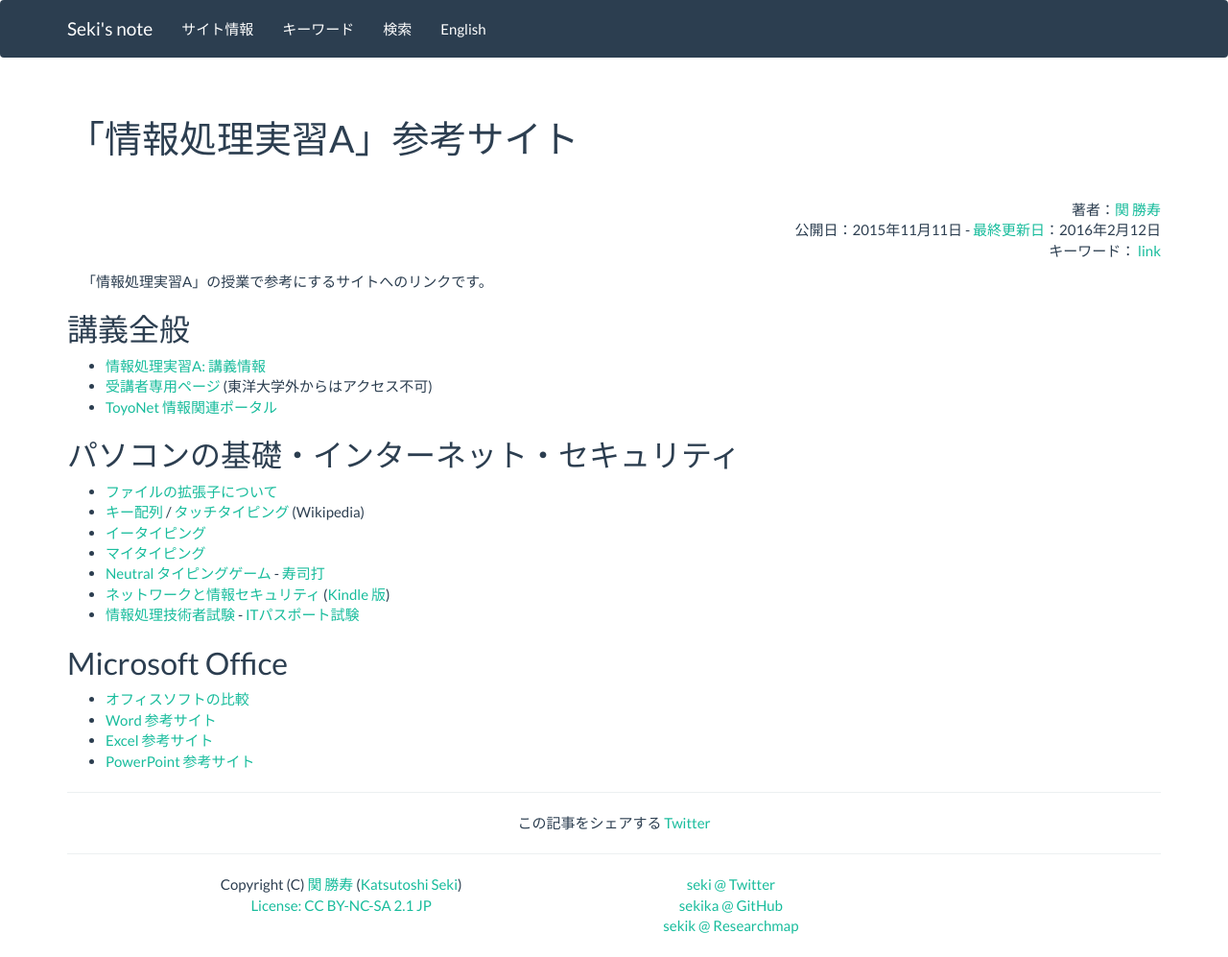
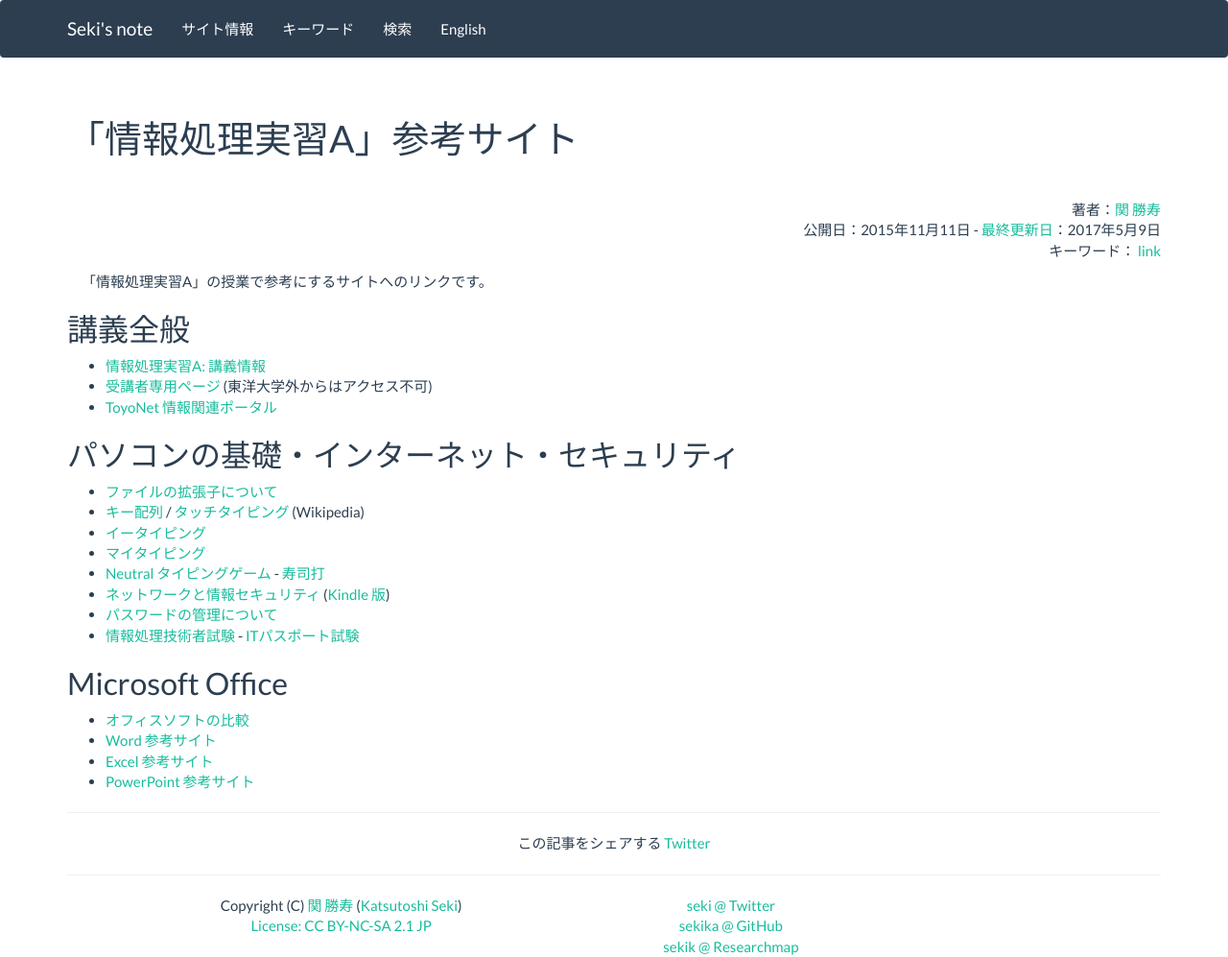
Before and after one commit to sekika/sekika.github.io, a Jekyll site: the page built from _posts/2015-11-11-joho-a-link.md, in a window 1280 px wide. Shown: the whole page at 96% size. Built offline with Jekyll 4.4.1, drawn with Linux system fonts in a browser that asks for light colours; nearby versions of some CDN libraries; comment, search, counter and statistics services are not loaded; before the commit the page ends 976 px from its top, so only the background shows below that.

Commit message:
パスワードの管理について

```diff
--- a/_posts/2015-11-11-joho-a-link.md
+++ b/_posts/2015-11-11-joho-a-link.md
@@ -2,7 +2,7 @@
 layout: post
 title: 「情報処理実習A」参考サイト
 date: 2015-11-11 08:35:42 +0000
-update: 2016-02-12 11:49:40 +0000
+update: 2017-05-09 09:15:38 +0000
 tag: link
 ---
 「情報処理実習A」の授業で参考にするサイトへのリンクです。
@@ -20,6 +20,7 @@ tag: link
 - [マイタイピング](http://typing.twi1.me/)
 - [Neutral タイピングゲーム](http://neutralx0.net/game.html) - [寿司打](http://typing.sakura.ne.jp/sushida/)
 - [ネットワークと情報セキュリティ](http://www2.toyo.ac.jp/~seki_k/security/) (<a href="http://www.amazon.co.jp/%E3%83%8D%E3%83%83%E3%83%88%E3%83%AF%E3%83%BC%E3%82%AF%E3%81%A8%E6%83%85%E5%A0%B1%E3%82%BB%E3%82%AD%E3%83%A5%E3%83%AA%E3%83%86%E3%82%A3-ebook/dp/B00ADA0MC8">Kindle 版</a>)
+- [パスワードの管理について](/2017/05/09/Password/)
 - [情報処理技術者試験](https://www.jitec.ipa.go.jp/) - [ITパスポート試験](https://www3.jitec.ipa.go.jp/JitesCbt/index.html)
 
 ## Microsoft Office
```
